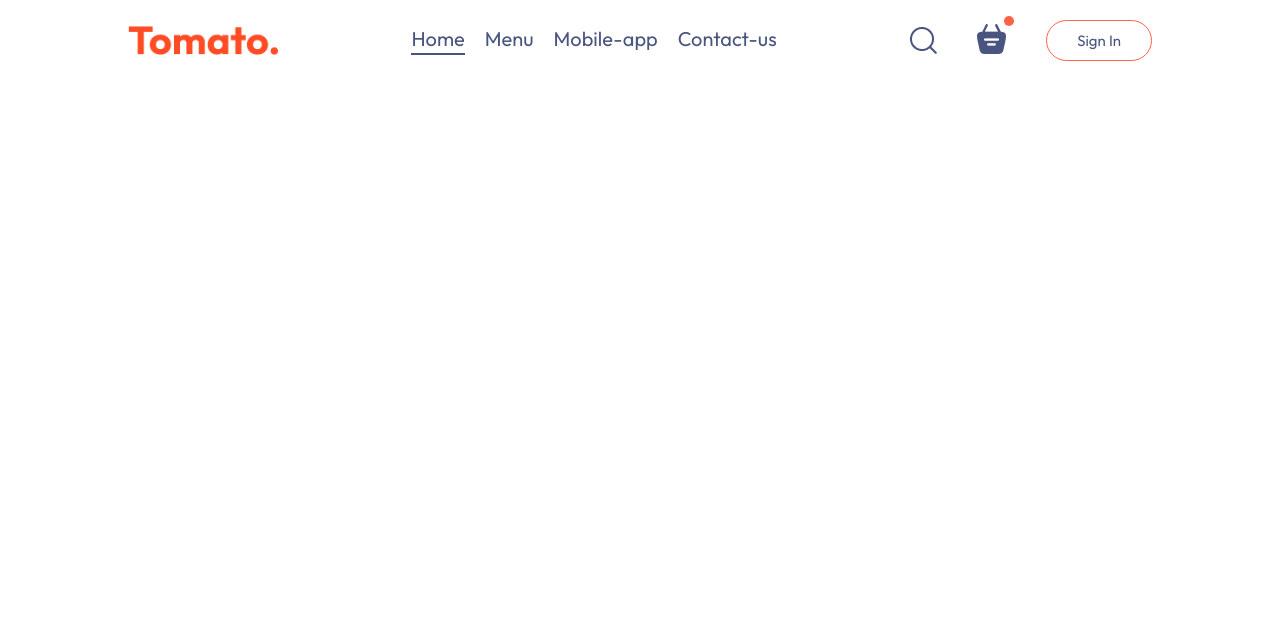
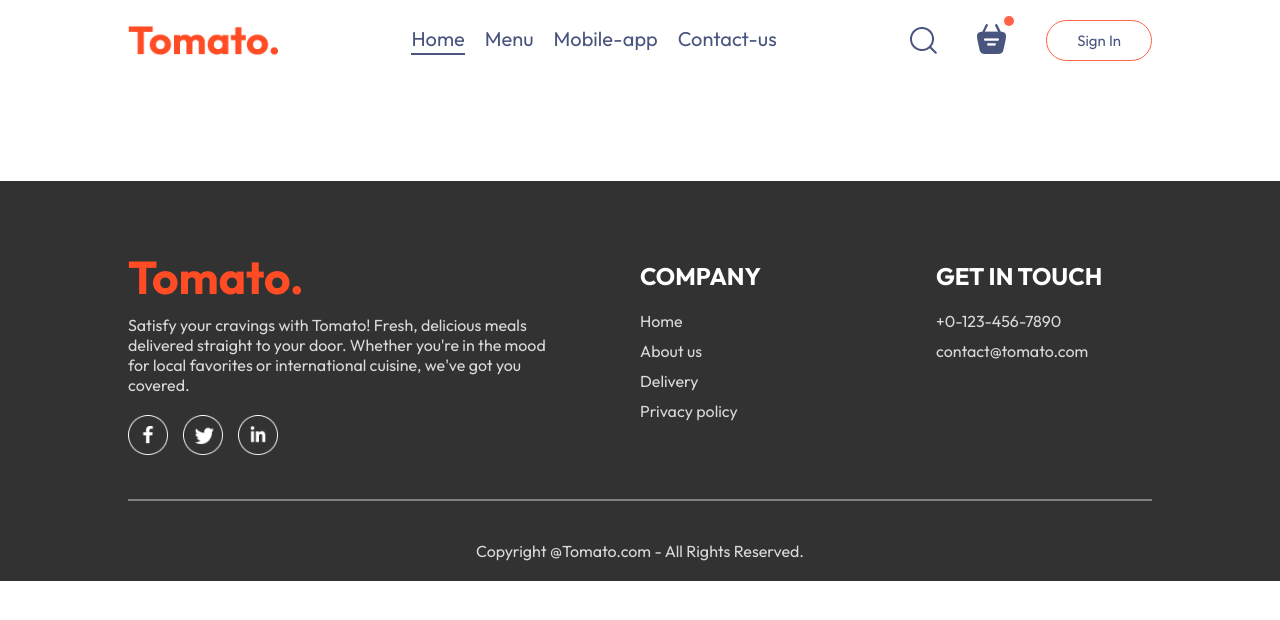
Before and after one commit to praneetav06/Food_Delivery_Website, a React (Vite) app in the folder frontend/: page /PlaceOrder in a window 1280 px wide. Shown: the top 620 px of the page. Built offline with nearby package versions, Linux system fonts and the light colour scheme.

Commit message:
created footer component

```diff
--- a/frontend/src/App.jsx
+++ b/frontend/src/App.jsx
@@ -1,21 +1,25 @@
-import React from 'react'
-import Navbar from './Components/Navbar/Navbar';
-import { Route, Routes } from 'react-router-dom';
-import Home from './Pages/Home/Home';
-import Cart from './Pages/Cart/Cart';
-import PlaceOrder from './Pages/PlaceOrder/PlaceOrder';
+import React from "react";
+import Navbar from "./Components/Navbar/Navbar";
+import { Route, Routes } from "react-router-dom";
+import Home from "./Pages/Home/Home";
+import Cart from "./Pages/Cart/Cart";
+import PlaceOrder from "./Pages/PlaceOrder/PlaceOrder";
+import Footer from "./Components/Footer/Footer";
 
 const App = () => {
   return (
-    <div className='app'>
-      <Navbar/>
-      <Routes>
-        <Route path='/' element={<Home/>} />
-        <Route path='/Cart' element={<Cart/>} />
-        <Route path='/PlaceOrder' element={<PlaceOrder/>} />
-      </Routes>
-    </div>
-  )
-}
+    <>
+      <div className="app">
+        <Navbar />
+        <Routes>
+          <Route path="/" element={<Home />} />
+          <Route path="/Cart" element={<Cart />} />
+          <Route path="/PlaceOrder" element={<PlaceOrder />} />
+        </Routes>
+      </div>
+      <Footer />
+    </>
+  );
+};
 
 export default App;
--- /dev/null
+++ b/frontend/src/Components/Footer/Footer.css
@@ -0,0 +1,48 @@
+.footer {
+  color: #d9d9d9;
+  background-color: #323232;
+  display: flex;
+  flex-direction: column;
+  align-items: center;
+  gap: 20px;
+  padding: 20px 10vw;
+  padding-top: 80px;
+  margin-top: 100px;
+}
+.footer-content {
+  width: 100%;
+  display: grid;
+  grid-template-columns: 2fr 1fr 1fr;
+  gap: 80px;
+}
+.footer-content-left,
+.footer-content-center,
+.footer-content-right {
+  display: flex;
+  flex-direction: column;
+  align-items: start;
+  gap: 20px;
+}
+.footer-content-left li,
+.footer-content-center li,
+.footer-content-right li {
+  list-style: none;
+  margin-bottom: 10px;
+  cursor: pointer;
+}
+.footer-content-center h2,
+.footer-content-right h2 {
+  color: white;
+}
+.footer-social-icons img {
+  width: 40px;
+  margin-right: 15px;
+  cursor: pointer;
+}
+.footer hr {
+  width: 100%;
+  height: 2px;
+  margin: 20px 0;
+  background-color: gray;
+  border: none;
+}
--- /dev/null
+++ b/frontend/src/Components/Footer/Footer.jsx
@@ -0,0 +1,47 @@
+import React from "react";
+import "./footer.css";
+import { assets } from "../../assets/assets";
+const Footer = () => {
+  //mount footer in app component
+  return (
+    <div className="footer" id="footer">
+      <div className="footer-content">
+        <div className="footer-content-left">
+          <img src={assets.logo} alt="" />
+          <p>
+            Satisfy your cravings with Tomato! Fresh, delicious meals delivered
+            straight to your door. Whether you're in the mood for local
+            favorites or international cuisine, we've got you covered.
+          </p>
+          <div className="footer-social-icons">
+            <img src={assets.facebook_icon} alt="" />
+            <img src={assets.twitter_icon} alt="" />
+            <img src={assets.linkedin_icon} alt="" />
+          </div>
+        </div>
+        <div className="footer-content-center">
+          <h2>COMPANY</h2>
+          <ul>
+            <li>Home</li>
+            <li>About us</li>
+            <li>Delivery</li>
+            <li>Privacy policy</li>
+          </ul>
+        </div>
+        <div className="footer-content-right">
+          <h2>GET IN TOUCH</h2>
+          <ul>
+            <li>+0-123-456-7890</li>
+            <li>contact@tomato.com</li>
+          </ul>
+        </div>
+      </div>
+      <hr />
+      <p className="footer-copyright">
+        Copyright @Tomato.com - All Rights Reserved.
+      </p>
+    </div>
+  );
+};
+
+export default Footer;
```
